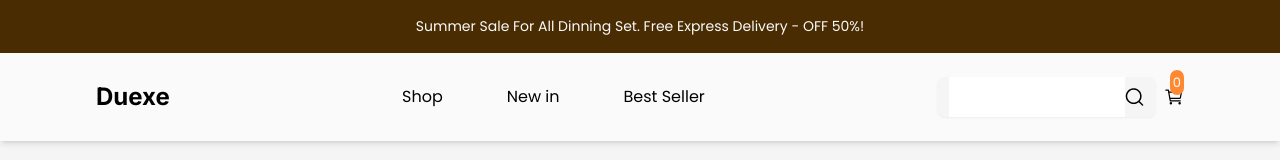
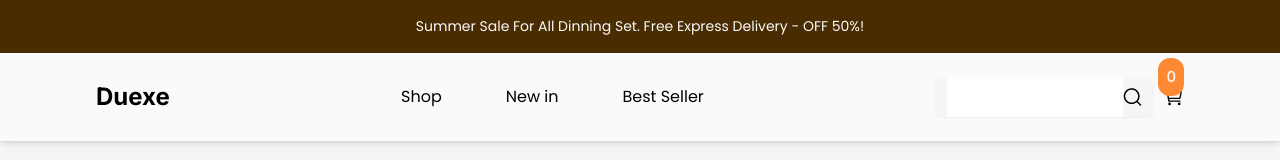
Before and after one commit to Victoryk-tech/hng-ecommerce-task2, a React (Vite) app: page / in a window 1280 px wide. Shown: the top 160 px of the page. Built offline with nearby package versions, Linux system fonts and the light colour scheme.

Commit message:
flash and best

```diff
--- a/src/components/Flash.jsx
+++ b/src/components/Flash.jsx
@@ -3,8 +3,6 @@ import items from "../components/database/flashProduct";
 import FlashSales from "./products/FlashSales";
 
 import Timer from "./Timer";
-import ViewBtn from "../shared/ViewBtn";
-import CountDown from "./CountDown";
 
 const Flash = () => {
   const [show, setShow] = useState(4);
--- a/src/components/Header.jsx
+++ b/src/components/Header.jsx
@@ -41,8 +41,8 @@ const Header = () => {
             </div>
             <Link to="/cart" className="relative">
               {" "}
-              <IoCartOutline className="text-[20px]" />
-              <h1 className="absolute bottom-3 right-0 bg-[#FF8933] text-[#fafafa] p-[3px] rounded-xl text-[13px]">
+              <IoCartOutline className="text-[22px]" />
+              <h1 className="absolute bottom-3 right-0 bg-[#FF8933] text-[#fafafa] p-2 rounded-xl font-medium text-[15px]">
                 {cartState.totalQuantity}
               </h1>
             </Link>
--- a/src/components/Main.jsx
+++ b/src/components/Main.jsx
@@ -21,7 +21,10 @@ const Main = () => {
         </h1>
       </div>
       <div className="hidden md:flex items-start justify-start gap-x-4 text-center">
-        <p className="font-poppin font-normal text-[16px] border-[1px] border-[#FF8933] py-2 px-5 rounded-2xl hover:bg-[#FF8933] hover:text-white transition-all ease-out">
+        <p
+          className="font-poppin font-normal text-[16px] border-[1px] border-[#FF8933] py-2 px-5 rounded-2xl hover:bg-[#FF8933] hover:text-white transition-all ease-out"
+          onClick={showMore}
+        >
           All
         </p>
         <p className="font-poppin font-normal text-[16px] border-[1px] border-[#FF8933] py-2 px-5 rounded-2xl hover:bg-[#FF8933] hover:text-white transition-all ease-out">
--- a/src/components/products/BestProducts.jsx
+++ b/src/components/products/BestProducts.jsx
@@ -1,8 +1,10 @@
-import React from "react";
+import React, { useContext } from "react";
 import addCart from "../../assets/cart.png";
 import fivestar from "../../assets/fivestar.png";
 import { BsBag } from "react-icons/bs";
+import { CartContext } from "../context/ContextProvider";
 const BestProducts = ({ Best }) => {
+  const { dispatch } = useContext(CartContext);
   const { rating, oldprice, amount, title, image } = Best;
   const addToCart = (item) => {
     dispatch({ type: "Add_To_Cart", payload: item });
@@ -18,7 +20,7 @@ const BestProducts = ({ Best }) => {
           <h2 className="text-[14px] md:text-[16px] font-medium">{title}</h2>
           <p
             className="text-[20px] text-center font-[900] bg-[#FF8933] p-[10px] rounded-3xl text-white hover:bg-[#F18A3F] transition-none ease-out"
-            onClick={() => addToCart(Product)}
+            onClick={() => addToCart(Best)}
           >
             <BsBag />
           </p>
--- a/src/components/products/FlashSales.jsx
+++ b/src/components/products/FlashSales.jsx
@@ -1,10 +1,12 @@
-import React from "react";
+import React, { useContext } from "react";
 
 import fivestar from "../../assets/fivestar.png";
-import heartsmall from "../../assets/heartsmall.png";
+
 import discount from "../../assets/discount.png";
 import { BsBag } from "react-icons/bs";
+import { CartContext } from "../context/ContextProvider";
 const FlashSales = ({ Item }) => {
+  const { dispatch } = useContext(CartContext);
   const { rating, oldprice, amount, title, image } = Item;
   const addToCart = (item) => {
     dispatch({ type: "Add_To_Cart", payload: item });
@@ -23,7 +25,7 @@ const FlashSales = ({ Item }) => {
           <h2 className="text-[14px] md:text-[16px] font-medium">{title}</h2>
           <p
             className="text-[20px] text-center font-[900] bg-[#FF8933] p-[10px] rounded-3xl text-white hover:bg-[#F18A3F] transition-none ease-out"
-            onClick={() => addToCart(Product)}
+            onClick={() => addToCart(Item)}
           >
             <BsBag />
           </p>
```
